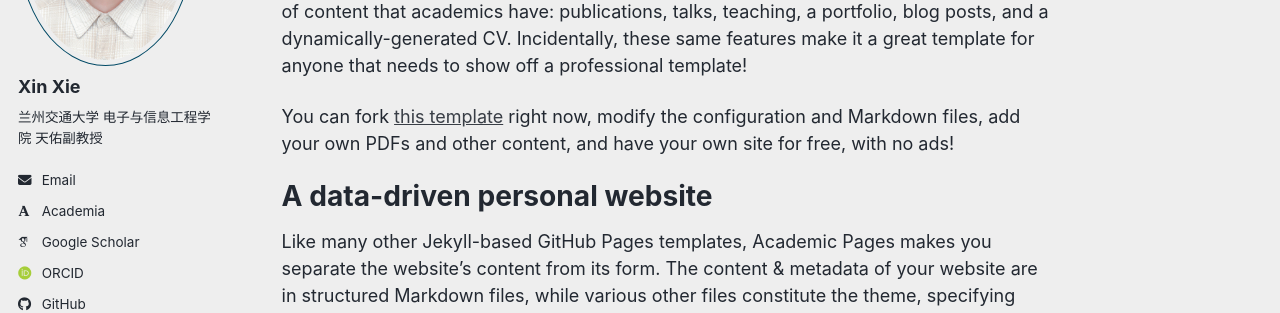
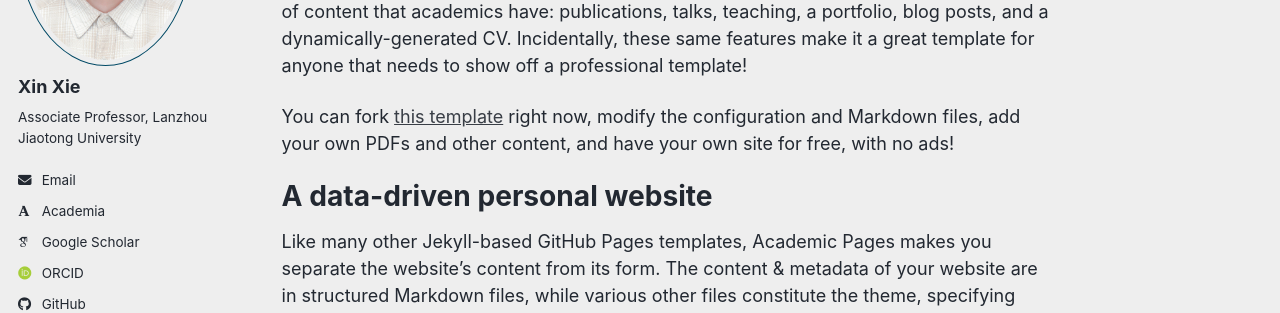
Before and after one commit to xiexin312/xiexin312.github.io, a Jekyll site: the page built from _pages/about.md, in a window 1280 px wide. Shown: the part 280-593 px from the top of the page. Built offline with Jekyll 4.4.1, drawn with Linux system fonts in a browser that asks for light colours; some web fonts are replaced; a script bundle is joined from its source files by our own code; library files that are not in the unit come from our copies.

Commit message:
Update _config.yml

```diff
--- a/_config.yml
+++ b/_config.yml
@@ -26,7 +26,7 @@ author:
   avatar           : "profile.png"
   name             : "Xin Xie"
   #pronouns         : "He" # example: "she/her"
-  bio              : "兰州交通大学 电子与信息工程学院 天佑副教授"
+  bio              : "Associate Professor, Lanzhou Jiaotong University"
   #location         : "甘肃兰州"
   #employer         : "兰州交通大学"
   #uri              : "https://www.lzjtu.edu.cn/"
```
